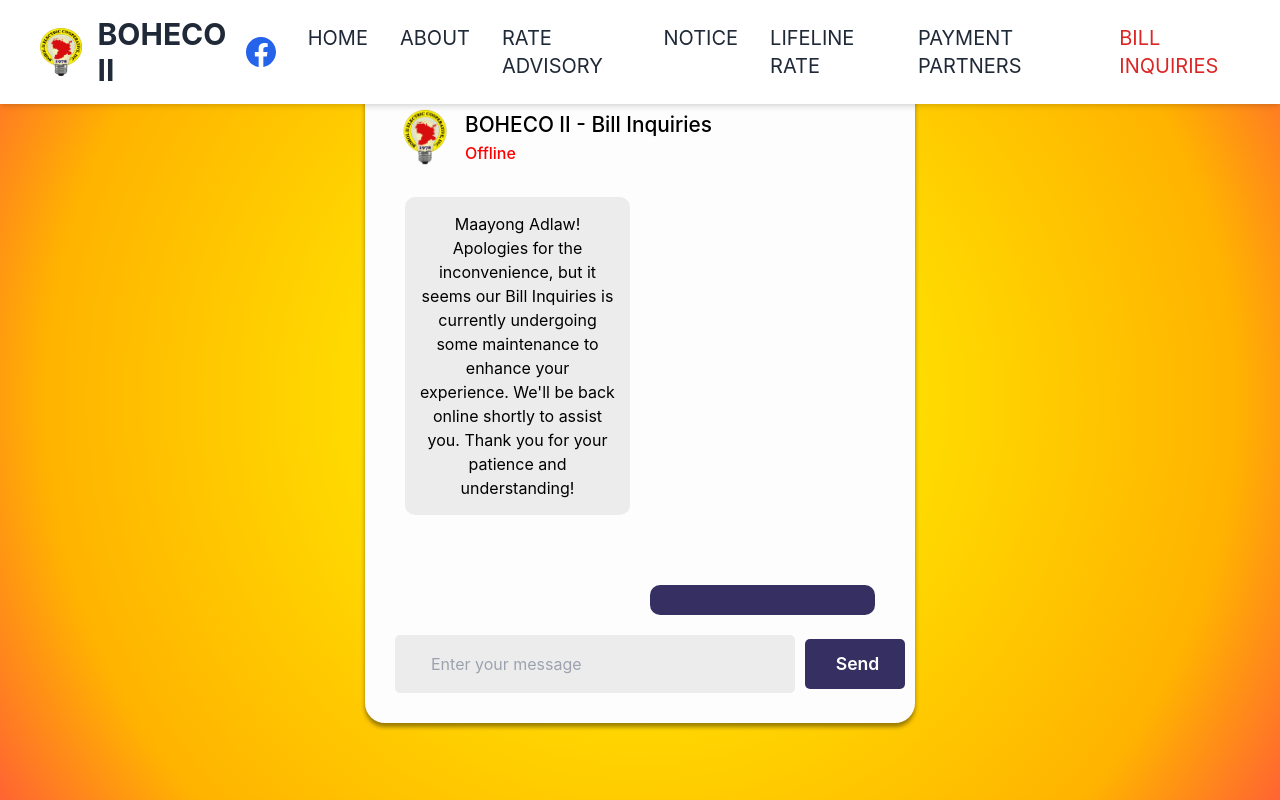
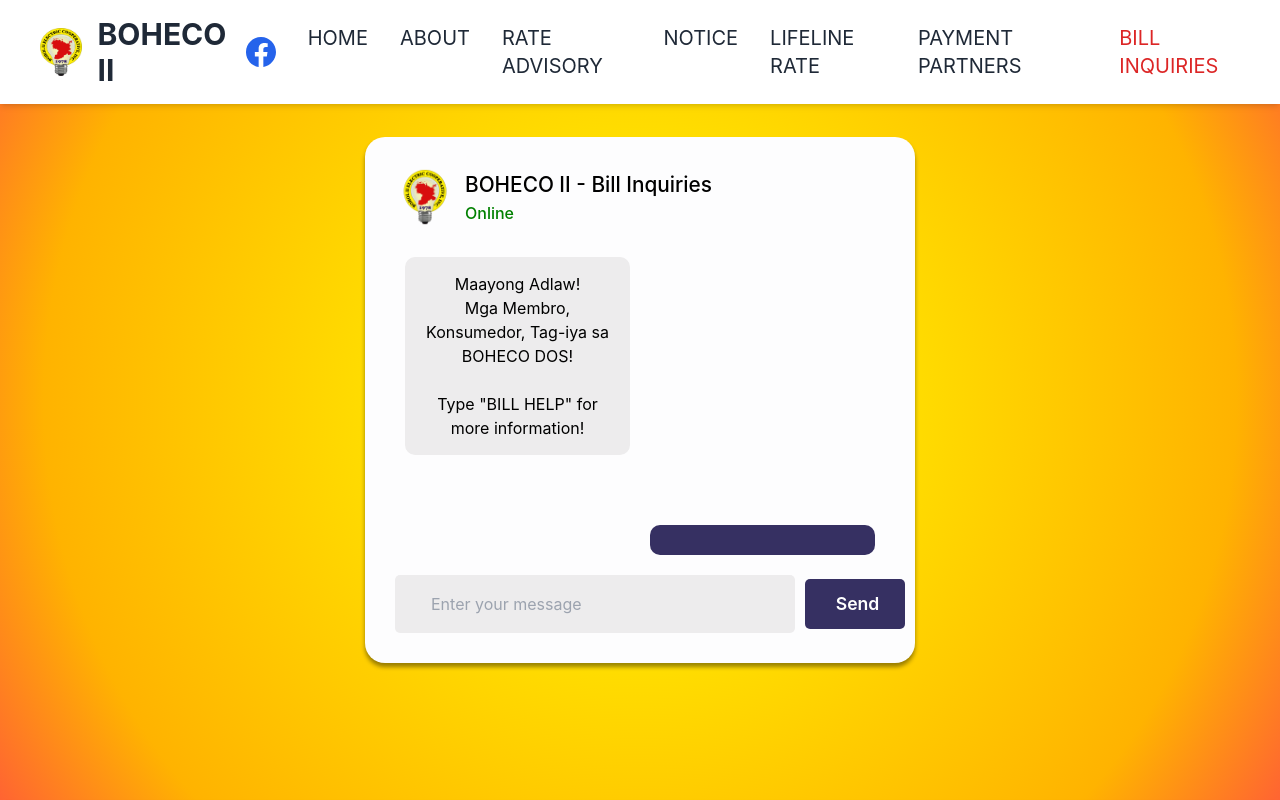
Before and after one commit to celcius001/boheco-website-master, a React (Create React App) app: page /inquiries in a window 1280 px wide. Shown: the top 800 px of the page. Built offline with nearby package versions, Linux system fonts and the light colour scheme.

Commit message:
bill inquiry status online

```diff
--- a/src/pages/Inquiry.jsx
+++ b/src/pages/Inquiry.jsx
@@ -5,10 +5,10 @@ import axios from "axios";
 const image = "assets/logo.png";
 
 const Inquiry = () => {
-  let isActive = false;
-  let isDisable = true;
-  const msg =
-    "Maayong Adlaw! Apologies for the inconvenience, but it seems our Bill Inquiries is currently undergoing some maintenance to enhance your experience. We'll be back online shortly to assist you. Thank you for your patience and understanding!";
+  let isActive = true;
+  let isDisable = false;
+  // const msg =
+  //   "Maayong Adlaw! Apologies for the inconvenience, but it seems our Bill Inquiries is currently undergoing some maintenance to enhance your experience. We'll be back online shortly to assist you. Thank you for your patience and understanding!";
 
   const humanMessage = useRef();
   const botmessage = useRef();
@@ -142,13 +142,12 @@ const Inquiry = () => {
             <div className="main_content">
               <div className="messages">
                 <div className="bot-message" id="message1" ref={botmessage}>
-                  {/* <p>
+                  <p>
                     Maayong Adlaw!<br></br>
                     Mga Membro, Konsumedor, Tag-iya sa BOHECO DOS!<br></br>
                     <br></br>
                     Type "BILL HELP" for more information!
-                  </p> */}
-                  {msg}
+                  </p>
                 </div>
                 <div
                   className="human-message"
```
Also changed, not shown: 2 other files (tests, documents, lock files or other folders).
